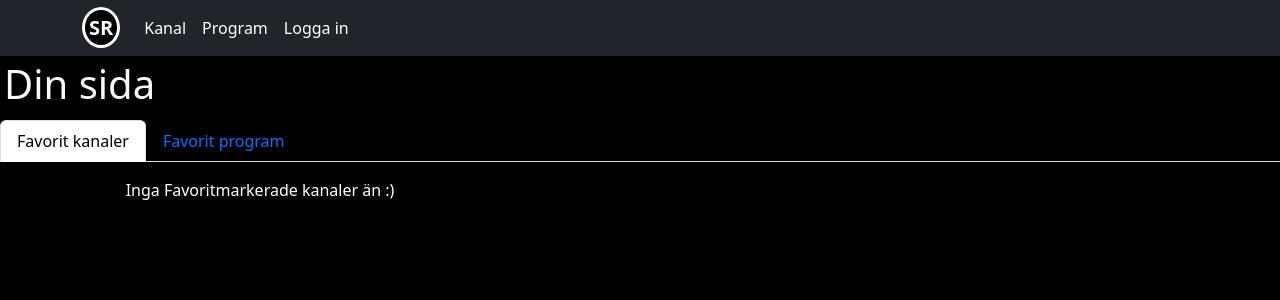
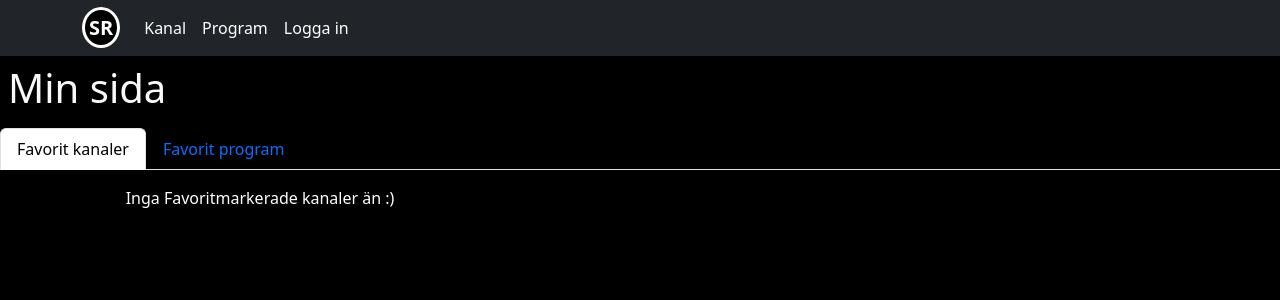
Before and after one commit to DenisImamovicc/radio-app, a React (Vite) app: page /User in a window 1280 px wide. Shown: the top 300 px of the page. Built offline with nearby package versions, Linux system fonts and the light colour scheme.

Commit message:
general improvment

```diff
--- a/src/routes/Login.tsx
+++ b/src/routes/Login.tsx
@@ -26,10 +26,11 @@ function Login() {
     if (isFormSubmitted) {
       if (isOk) {
         navigate("/User");
-        console.log(token);
         alert("Login success!");
+        setIsFormSubmitted(false);
       } else {
         alert("Login failed!");
+        setIsFormSubmitted(false);
       }
     }
   }, [isOk, isFormSubmitted]);
--- a/src/routes/NewAcount.tsx
+++ b/src/routes/NewAcount.tsx
@@ -14,7 +14,7 @@ function NewAcount() {
     if (isFormSubmitted) {
       console.log(isOk, "Status");
       if (isOk) {
-        navigate("/");
+        navigate("/Login");
         alert("Account creation success! Please login afterwards");
       } else {
         alert("Account creation failed!");
--- a/src/routes/User.tsx
+++ b/src/routes/User.tsx
@@ -56,7 +56,7 @@ export default function User({ setaudioFile }: UserProps) {
 
   return (
     <>
-      <h1 className="p-1 text-light">Din sida</h1>
+      <h1 className="p-2 text-light">Min sida</h1>
       <Tabs
         defaultActiveKey="Favorit kanaler"
         id="uncontrolled-tab-example"
```
